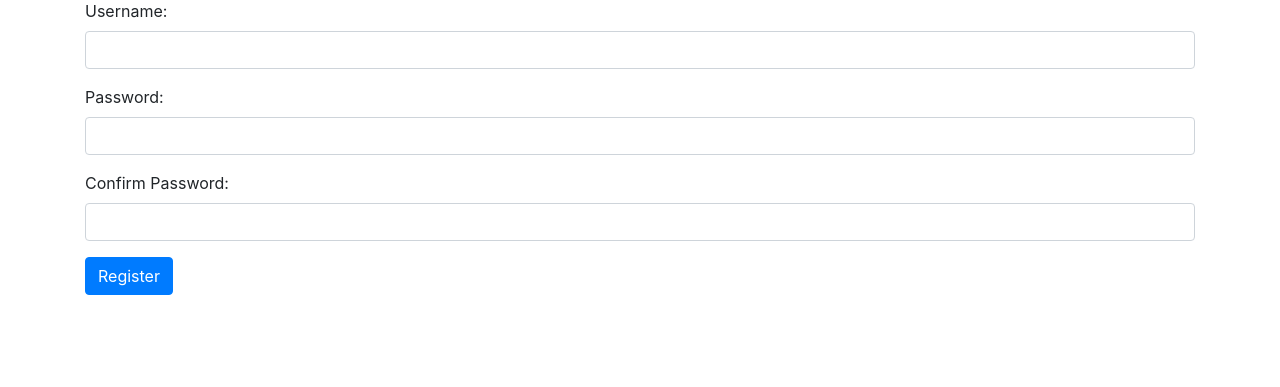
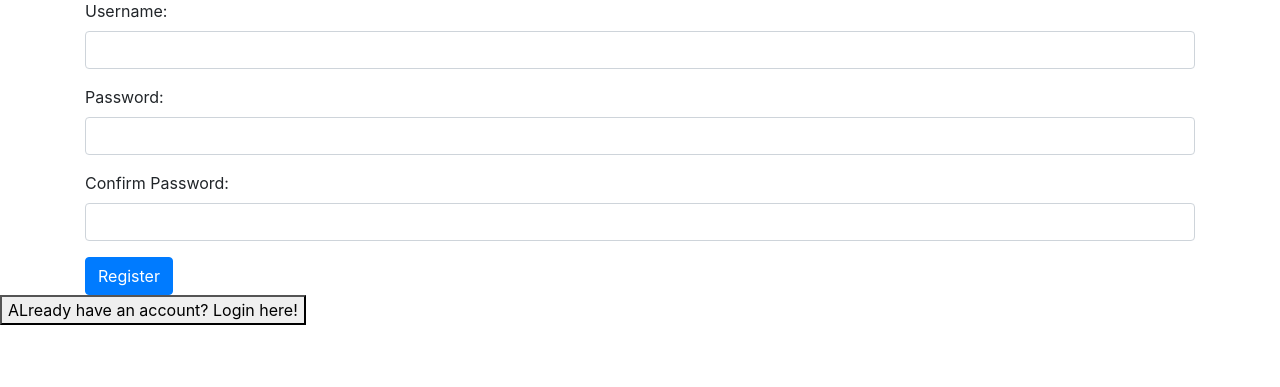
Before and after one commit to Andrewslayton/WhoWantsYou, a Flask app: page /register in a window 1280 px wide. Shown: the part 47-434 px from the top of the page. Run offline with Flask 3, Linux system fonts and the light colour scheme; parts of the project's set-up code (start-up, migrations or seed data) failed here and were passed over; some libraries are stand-ins or nearby versions.

Commit message:
button on register

```diff
--- a/src/templates/register.html
+++ b/src/templates/register.html
@@ -40,6 +40,6 @@
         <button type="submit" class="btn btn-primary">Register</button>
     </form>
 </div>
+  <a href="/login"><button>ALready have an account? Login here!</button></a>
 </body>
-
 </html>
```
